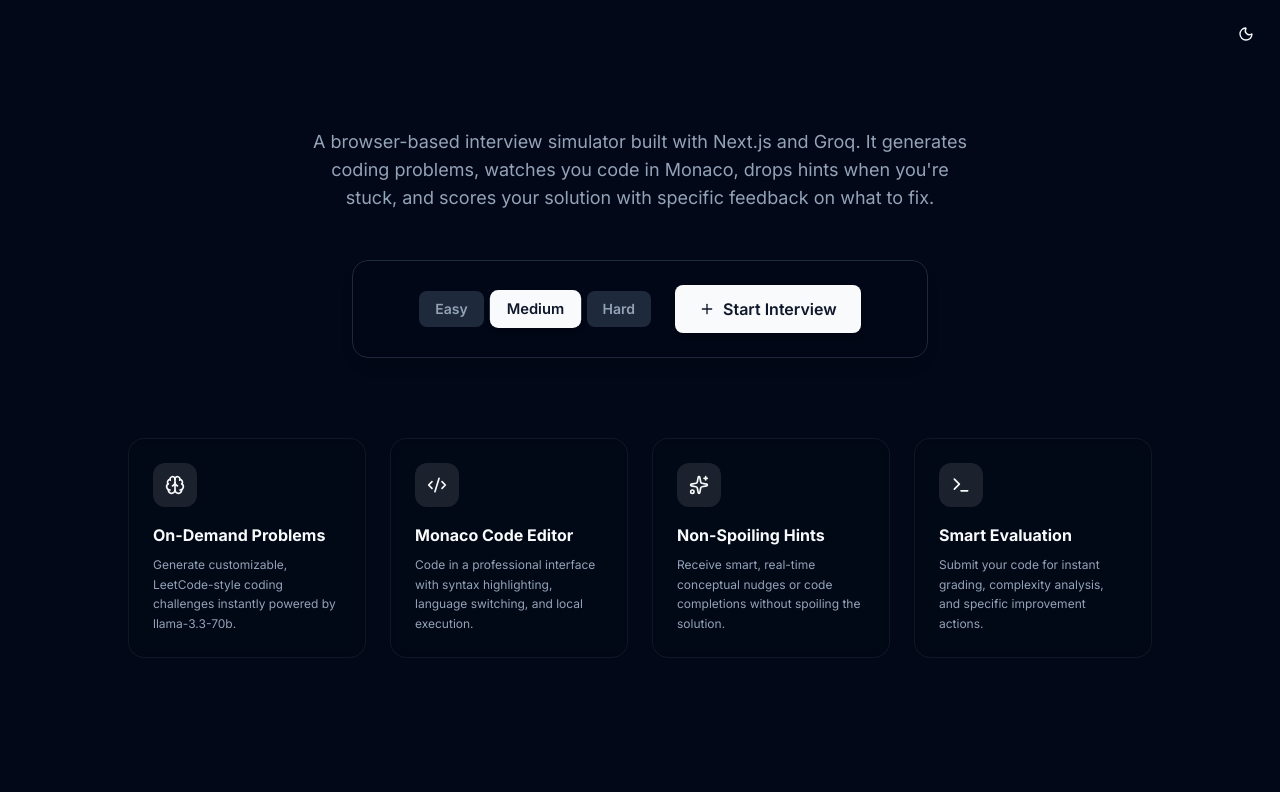
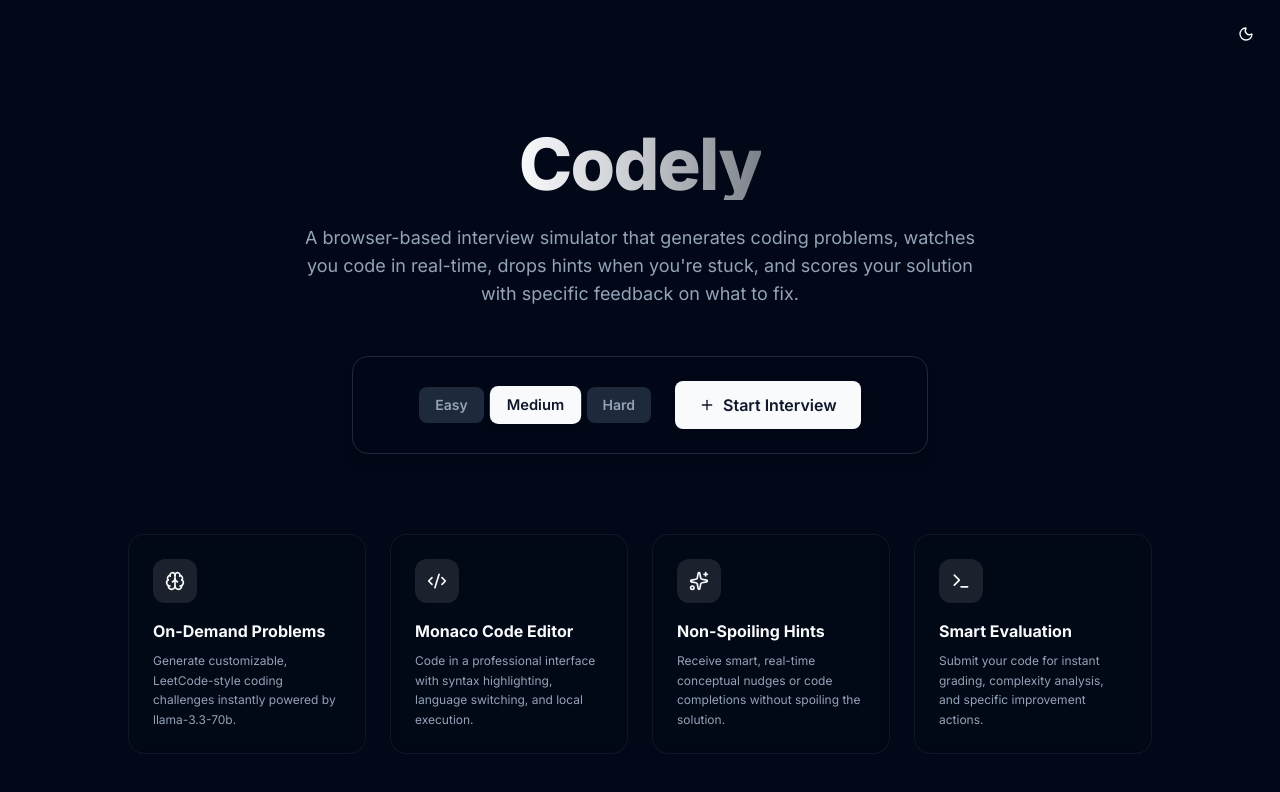
Before and after one commit to EmamaNoor/AI-Code-Interviewer, a Next.js app: page / in a window 1280 px wide. Shown: the top 792 px of the page. Built offline with nearby package versions, Linux system fonts and the light colour scheme; no server answers.

Commit message:
Update project branding name to Codely and set custom description on landing page

```diff
--- a/app/interview/[sessionId]/page.tsx
+++ b/app/interview/[sessionId]/page.tsx
@@ -56,7 +56,7 @@ export default function InterviewPage() {
           <header className="h-14 border-b border-border flex items-center justify-between px-4 bg-card/50 backdrop-blur-sm z-10 flex-shrink-0">
             <div className="flex items-center gap-2">
               <LayoutDashboard className="w-5 h-5 text-primary" />
-              <h1 className="font-semibold tracking-tight">AI Interviewer</h1>
+              <h1 className="font-semibold tracking-tight">Codely</h1>
               <span className="text-xs text-muted-foreground ml-2 px-2 py-0.5 bg-muted rounded-full">
                 {sessionId}
               </span>
--- a/app/page.tsx
+++ b/app/page.tsx
@@ -54,8 +54,11 @@ export default function Home() {
       </div>
 
       <div className="flex flex-col items-center justify-center text-center max-w-3xl mt-16 md:mt-8">
+        <h1 className="text-5xl md:text-7xl font-extrabold mb-6 tracking-tight bg-gradient-to-r from-primary via-primary/80 to-primary/50 bg-clip-text text-transparent">
+          Codely
+        </h1>
         <p className="text-muted-foreground text-sm md:text-lg max-w-2xl mb-12 leading-relaxed">
-          A browser-based interview simulator built with Next.js and Groq. It generates coding problems, watches you code in Monaco, drops hints when you're stuck, and scores your solution with specific feedback on what to fix.
+          A browser-based interview simulator that generates coding problems, watches you code in real-time, drops hints when you're stuck, and scores your solution with specific feedback on what to fix.
         </p>
 
         <div className="flex flex-col sm:flex-row gap-6 items-center bg-card/30 border border-border px-12 py-6 rounded-2xl w-full max-w-xl justify-center shadow-lg backdrop-blur-sm">
```
